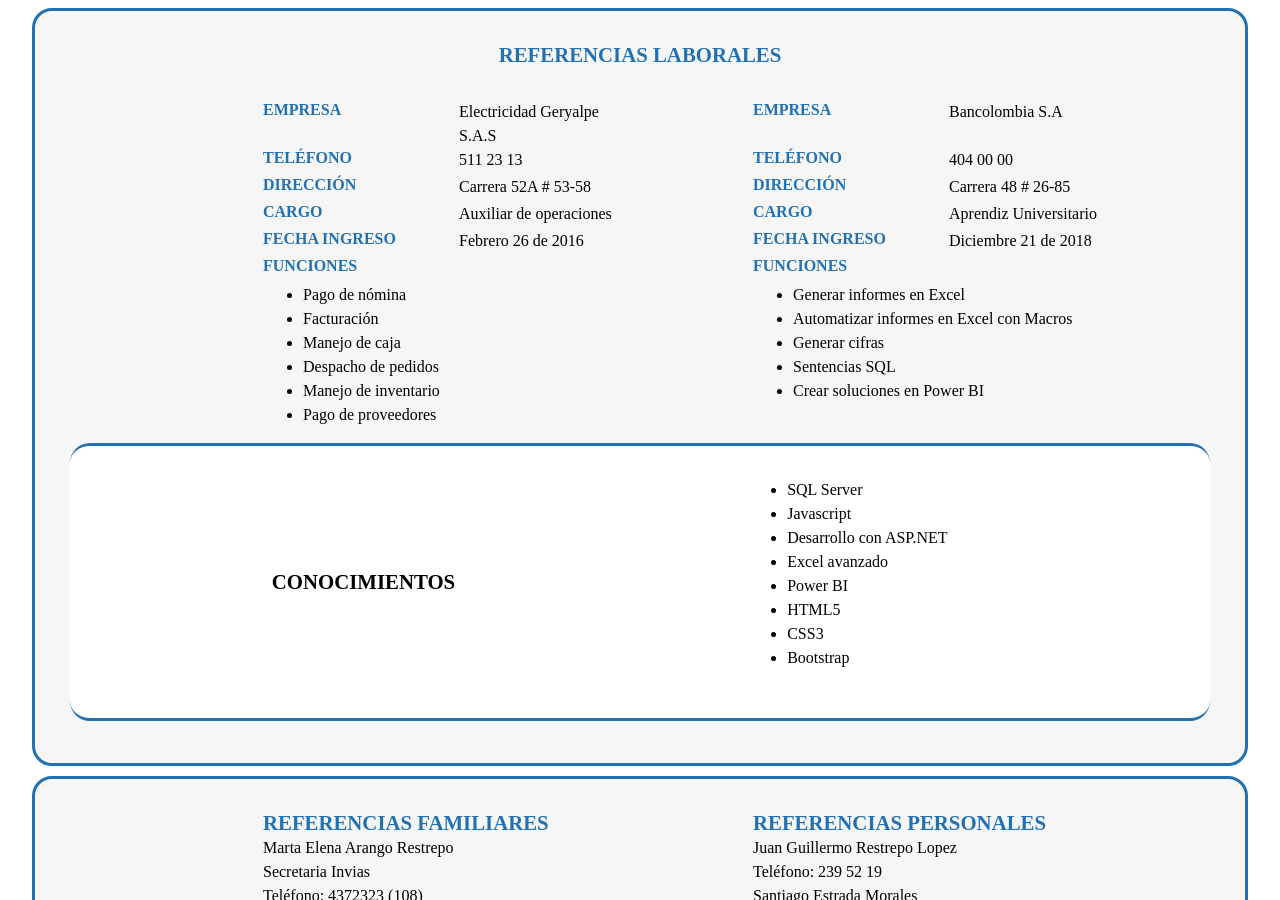
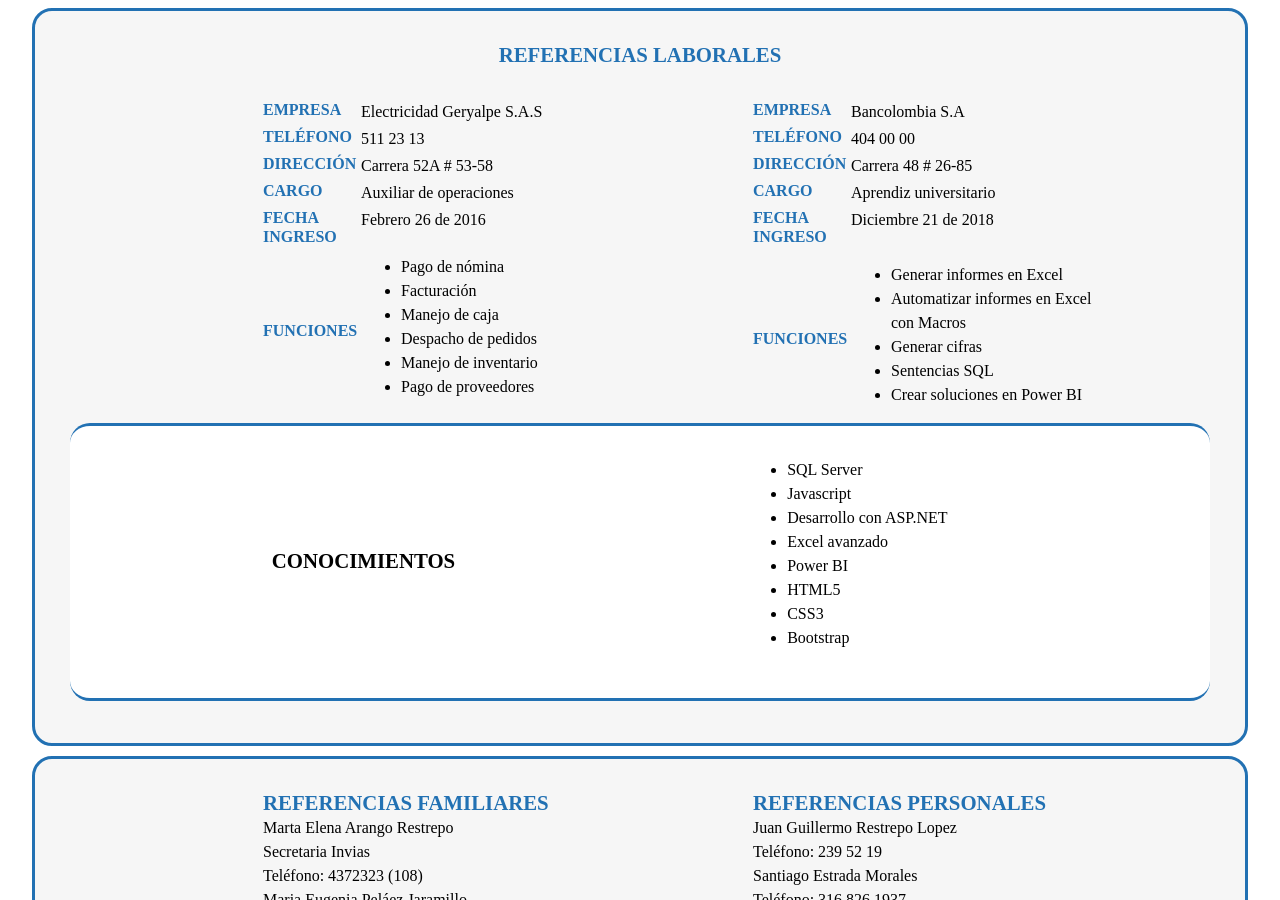
Before and after one commit to SantiagoPA97/Curriculum-vitae, a plain HTML site: page index.html in a window 1280 px wide. Shown: the part 1122-2022 px from the top of the page. Drawn offline with nearby package versions, Linux system fonts and the light colour scheme.

Commit message:
Cambios en la estructura de las columnas para diseño responsive

```diff
--- a/index.html
+++ b/index.html
@@ -142,85 +142,52 @@
                 </div>
             </div>
             <div class="row">
-                <div class="col-md-2 offset-md-2">
+                <div class="col-md-6">
+                    <div class="row">
+                        <div class="col-md-2 offset-md-4">
                             <h3>EMPRESA</h3>
                         </div>
-                <div class="col-md-2">
+                        <div class="col-md-6">
                             <p>Electricidad Geryalpe S.A.S</p>
-                </div>
-                <div class="col-md-2 offset-md-1">
-                    <h3>EMPRESA</h3>
-                </div>
-                <div class="col-md-3">
-                    <p>Bancolombia S.A</p>
                         </div>
                     </div>
                     <div class="row">
-                <div class="col-md-2 offset-md-2">
+                        <div class="col-md-2 offset-md-4">
                             <h3>TELÉFONO</h3>
                         </div>
-                <div class="col-md-2">
+                        <div class="col-md-6">
                             <p>511 23 13</p>
-                </div>
-                <div class="col-md-2 offset-md-1">
-                    <h3>TELÉFONO</h3>
-                </div>
-                <div class="col-md-3">
-                    <p>404 00 00</p>
                         </div>
                     </div>
                     <div class="row">
-                <div class="col-md-2 offset-md-2">
+                        <div class="col-md-2 offset-md-4">
                             <h3>DIRECCIÓN</h3>
                         </div>
-                <div class="col-md-2">
+                        <div class="col-md-6">
                             <p>Carrera 52A # 53-58</p>
-                </div>
-                <div class="col-md-2 offset-md-1">
-                    <h3>DIRECCIÓN</h3>
-                </div>
-                <div class="col-md-3">
-                    <p>Carrera 48 # 26-85</p>
                         </div>
                     </div>
                     <div class="row">
-                <div class="col-md-2 offset-md-2">
+                        <div class="col-md-2 offset-md-4">
                             <h3>CARGO</h3>
                         </div>
-                <div class="col-md-2">
+                        <div class="col-md-6">
                             <p>Auxiliar de operaciones</p>
-                </div>
-                <div class="col-md-2 offset-md-1">
-                    <h3>CARGO</h3>
-                </div>
-                <div class="col-md-3">
-                    <p>Aprendiz Universitario</p>
                         </div>
                     </div>
                     <div class="row">
-                <div class="col-md-2 offset-md-2">
+                        <div class="col-md-2 offset-md-4">
                             <h3>FECHA INGRESO</h3>
                         </div>
-                <div class="col-md-2">
+                        <div class="col-md-6">
                             <p>Febrero 26 de 2016</p>
-                </div>
-            <div class="col-md-2 offset-md-1">
-                    <h3>FECHA INGRESO</h3>
-                </div>
-                <div class="col-md-3">
-                    <p>Diciembre 21 de 2018</p>
                         </div>
                     </div>
                     <div class="row">
-                <div class="col-md-4 offset-md-2">
+                        <div class="col-md-2 offset-md-4 mt-auto mb-auto">
                             <h3>FUNCIONES</h3>
                         </div>
-                <div class="col-md-5 offset-md-1">
-                    <h3>FUNCIONES</h3>
-                </div>
-            </div>
-            <div class="row">
-                <div class="col-md-4 offset-md-2">
+                        <div class="col-md-6">
                             <ul>
                                 <li>Pago de nómina</li>
                                 <li>Facturación</li>
@@ -230,7 +197,54 @@
                                 <li>Pago de proveedores</li>
                             </ul>
                         </div>
-                <div class="col-md-5 offset-md-1">
+                    </div>
+                </div>
+                <div class="col-md-6">
+                    <div class="row">
+                        <div class="col-md-2 offset-md-2">
+                            <h3>EMPRESA</h3>
+                        </div>
+                        <div class="col-md-6">
+                            <p>Bancolombia S.A</p>
+                        </div>
+                    </div>
+                    <div class="row">
+                        <div class="col-md-2 offset-md-2">
+                            <h3>TELÉFONO</h3>
+                        </div>
+                        <div class="col-md-6">
+                            <p>404 00 00</p>
+                        </div>
+                    </div>
+                    <div class="row">
+                        <div class="col-md-2 offset-md-2">
+                            <h3>DIRECCIÓN</h3>
+                        </div>
+                        <div class="col-md-6">
+                            <p>Carrera 48 # 26-85</p>
+                        </div>
+                    </div>
+                    <div class="row">
+                        <div class="col-md-2 offset-md-2">
+                            <h3>CARGO</h3>
+                        </div>
+                        <div class="col-md-6">
+                            <p>Aprendiz universitario</p>
+                        </div>
+                    </div>
+                    <div class="row">
+                        <div class="col-md-2 offset-md-2">
+                            <h3>FECHA INGRESO</h3>
+                        </div>
+                        <div class="col-md-6">
+                            <p>Diciembre 21 de 2018</p>
+                        </div>
+                    </div>
+                    <div class="row mt-2">
+                        <div class="col-md-2 offset-md-2 mt-auto mb-auto">
+                            <h3>FUNCIONES</h3>
+                        </div>
+                        <div class="col-md-6">
                             <ul>
                                 <li>Generar informes en Excel</li>
                                 <li>Automatizar informes en Excel con Macros</li>
@@ -238,6 +252,8 @@
                                 <li>Sentencias SQL</li>
                                 <li>Crear soluciones en Power BI</li>
                             </ul>
+                        </div>
+                    </div>
                 </div>
             </div>
             <div class="container" id="conocimientos">
```
Lines whose indentation alone changed are shown as unchanged.
